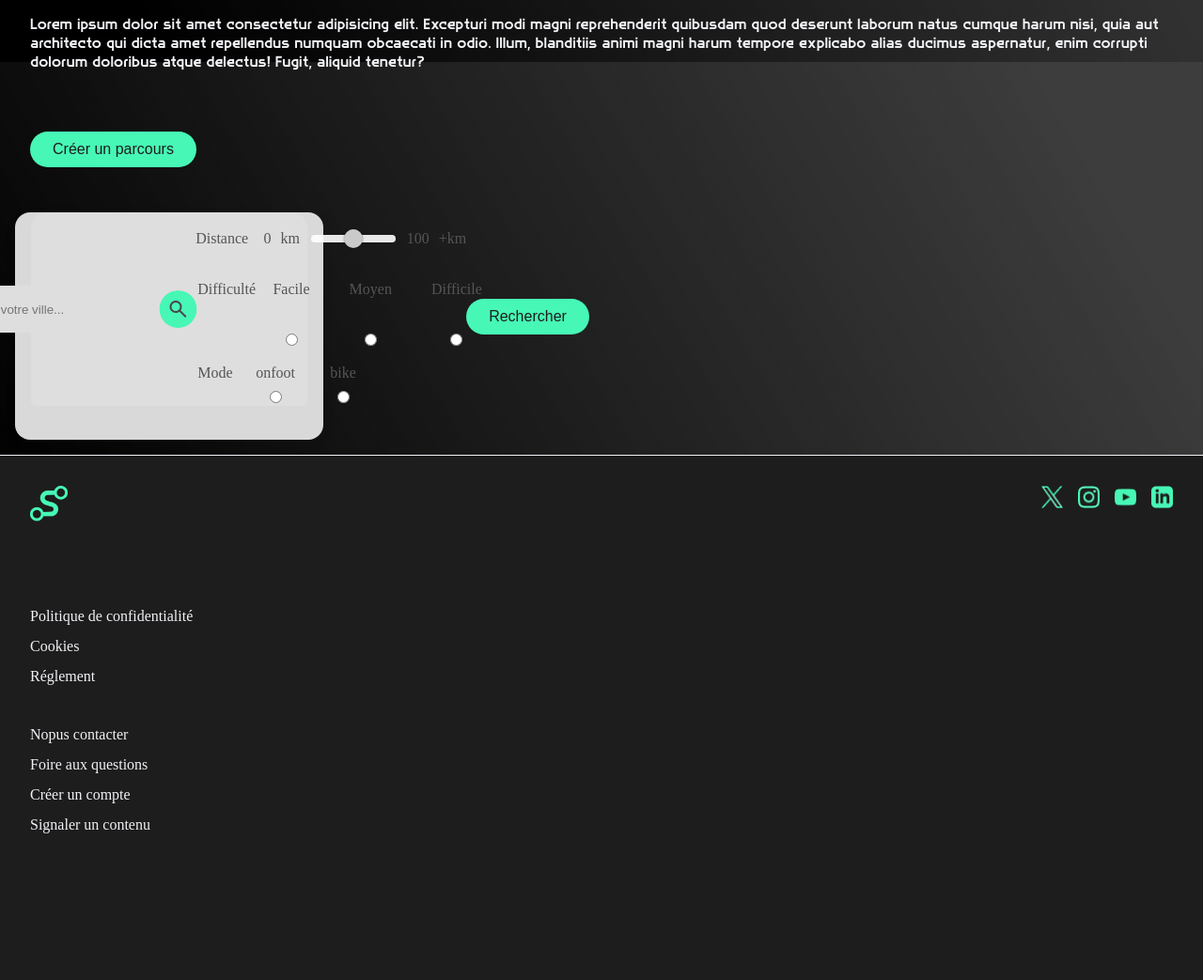
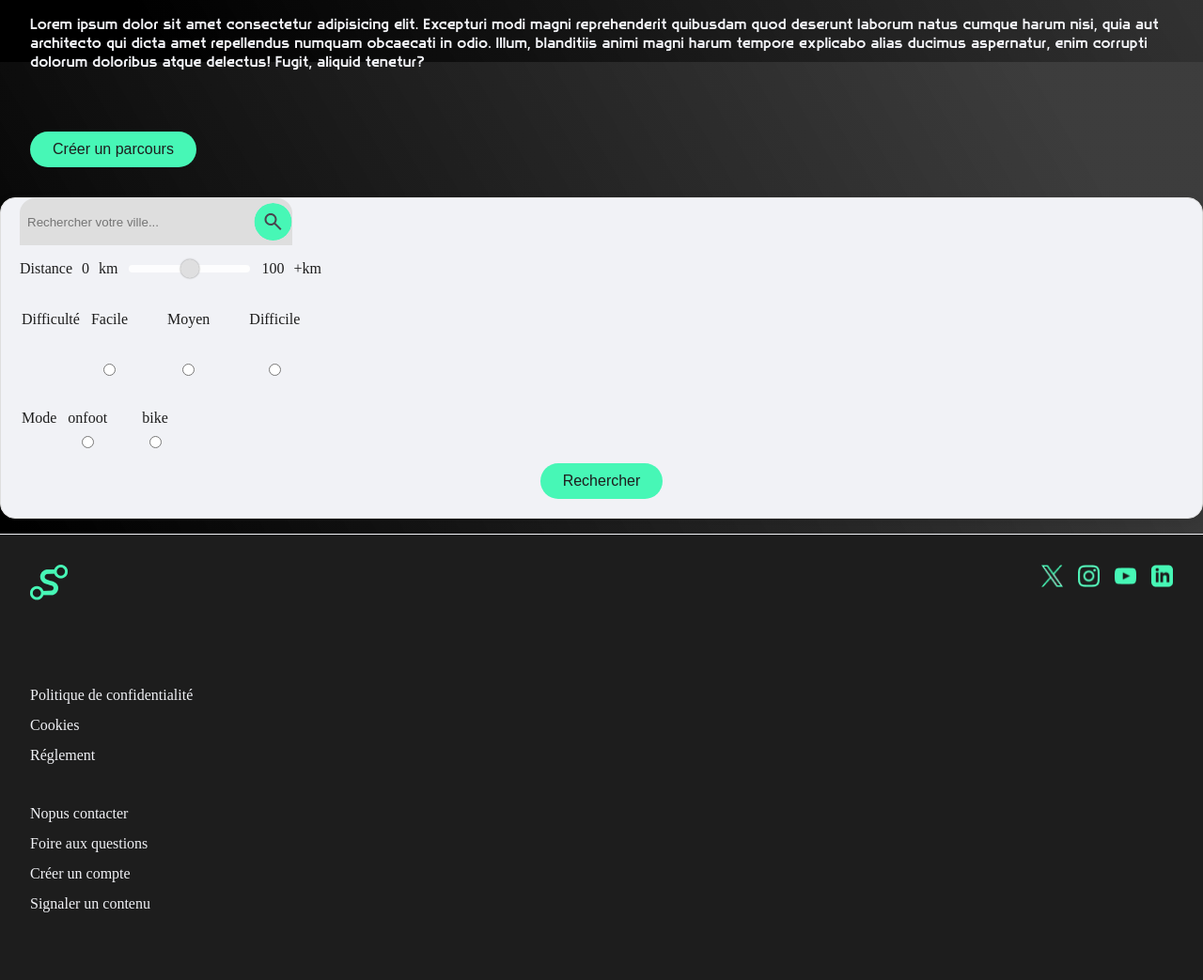
Before and after one commit to doko972/Tray-map, a PHP site: page / in a window 1280 px wide. Shown: the part 1534-2577 px from the top of the page at 94% size. Before the commit the page ends 2421 px from the top, so only its background shows below. Run offline with PHP 8.4, Linux system fonts and the light colour scheme; data comes from the database, SQL or seed files in the repository; style sheets or scripts are compiled from the project's sources.

Commit message:
modify the form html

```diff
--- a/app/file.scss/_range.scss
+++ b/app/file.scss/_range.scss
@@ -2,10 +2,13 @@
 .range-container {
   display: flex;
   flex-direction: column;
+  align-items: start;
+  // justify-content: start;
+
   padding: 0 1.25rem 1.25rem 1.25rem;
-  margin: 1rem;
-  width: 18rem;
-  background-color: var(--grey-d);
+  // margin: 0 auto;
+  // width: 18rem;
+  background-color: var(--white);
   border-radius: 1rem;
   box-shadow: 0 4px 12px rgba(0, 0, 0, 0.1);
   align-items: center;
@@ -18,12 +21,12 @@ form {
   display: flex;
   padding: 2px;
   border: 1px solid var(--grey);
-  background-color: var(--grey);
-  border-radius: 5px;
-  width: 20.625rem;
+  // background-color: var(--grey);
+  border-radius: 1rem;
+  // width: 20.625rem;
   margin-bottom: 1rem;
-  border-top-left-radius: 1rem;
-  border-top-right-radius: 1rem;
+  // border-top-left-radius: 1rem;
+  // border-top-right-radius: 1rem;
 }
 
 input[type="search"] {
@@ -90,15 +93,20 @@ input[type="search"]:focus {
 .range-options {
   display: flex;
   flex-direction: column;
+  align-items: start;
+  // justify-content: center;
+  margin: 0 auto;
   gap: 20px;
   width: 100%;
 }
 
 .range-choice {
   display: flex;
+  align-items: s;
   gap: 10px;
   margin-top: 1rem;
 }
+
 .range-choice_rd {
   display: flex;
   gap: 10px;
@@ -124,6 +132,7 @@ input[type="search"]:focus {
   display: flex;
   align-items: center;
   gap: 10px;
+  color: var(--black);
   accent-color: var(--green);
 }
 
@@ -132,6 +141,7 @@ input[type="search"]:focus {
   flex-direction: column;
   align-items: center;
   gap: 10px;
+  color: var(--black);
 }
 .range_radio-alg-v {
   margin-right: 1.7rem;
@@ -190,4 +200,11 @@ input[type="range"]::-webkit-slider-thumb {
   background-color: var(--black);
   color: var(--white);
 }
+
+.range-distance-label,
+.range-difficulty-label,
+.range-mode-label {
+  color: var(--black);
+}
+
 /*FIN CHAMPS DE RECHERCHE*/
--- a/app/range.php
+++ b/app/range.php
@@ -6,22 +6,16 @@ echo getHtmlErrors($errors);
 
 ?>
 <section>
-    <div class="range-container">
-        <form class="range-search-dy" action="search-route.php" method="POST">
-            <input class="search-form" type="text" placeholder="Rechercher votre ville..." name="search">
+
+    <form class="range-container" action="search-route.php" method="POST">
     <input type="hidden" name="action" value="search">
     <input type="hidden" id="token" name="token" value="<?= $_SESSION['token'] ?>">
     <div class="range-options">
         <input class="search-form" type="text" placeholder="Rechercher votre ville..." name="title">
-                <!-- <button type="submit" class="search-btn">
-                <img src="img/loupe.png" alt="Recherche" class="search-icon">
-             </button> -->
     </div>
     <div class="range-options">
         <div class="range-choice">
-                    <div class="range_radio-ad">
-                        <label for="distance">Distance</label>
-                    </div>
+            <label class="range-distance-label" for="distance">Distance</label>
             <div class="range-slider">
                 <span>0</span>km
                 <input class="range-input" type="range" id="distance" min="0" max="100" oninput="this.nextElementSibling.value = this.value">
@@ -29,9 +23,7 @@ echo getHtmlErrors($errors);
             </div>
         </div>
         <div class="range-choice">
-                    <div class="range-choice_md-ld">
-                        <legend>Difficulté</legend>
-                    </div>
+            <legend class="range-difficulty-label">Difficulté</legend>
             <?php
             $difficulties = getDifficulties($dbCo);
             foreach ($difficulties as $difficulty) {
@@ -39,11 +31,8 @@ echo getHtmlErrors($errors);
             }
             ?>
         </div>
-                <div class="range-choice_md">
-                    <div class="range-choice_md-lg">
-                        <legend>Mode</legend>
-                    </div>
-                    <div class="range-choice_rd">
+        <div class="range-choice">
+            <legend class="range-mode-label">Mode</legend>
             <?php
             $classRoutes = getClassRoutes($dbCo);
             foreach ($classRoutes as $classRoute) {
@@ -52,8 +41,7 @@ echo getHtmlErrors($errors);
             ?>
         </div>
     </div>
-            </div>
     <button class="range-btn btn" type="submit">Rechercher</button>
-    </div>
 </form>
+
 </section>
```
Lines whose indentation alone changed are shown as unchanged.
